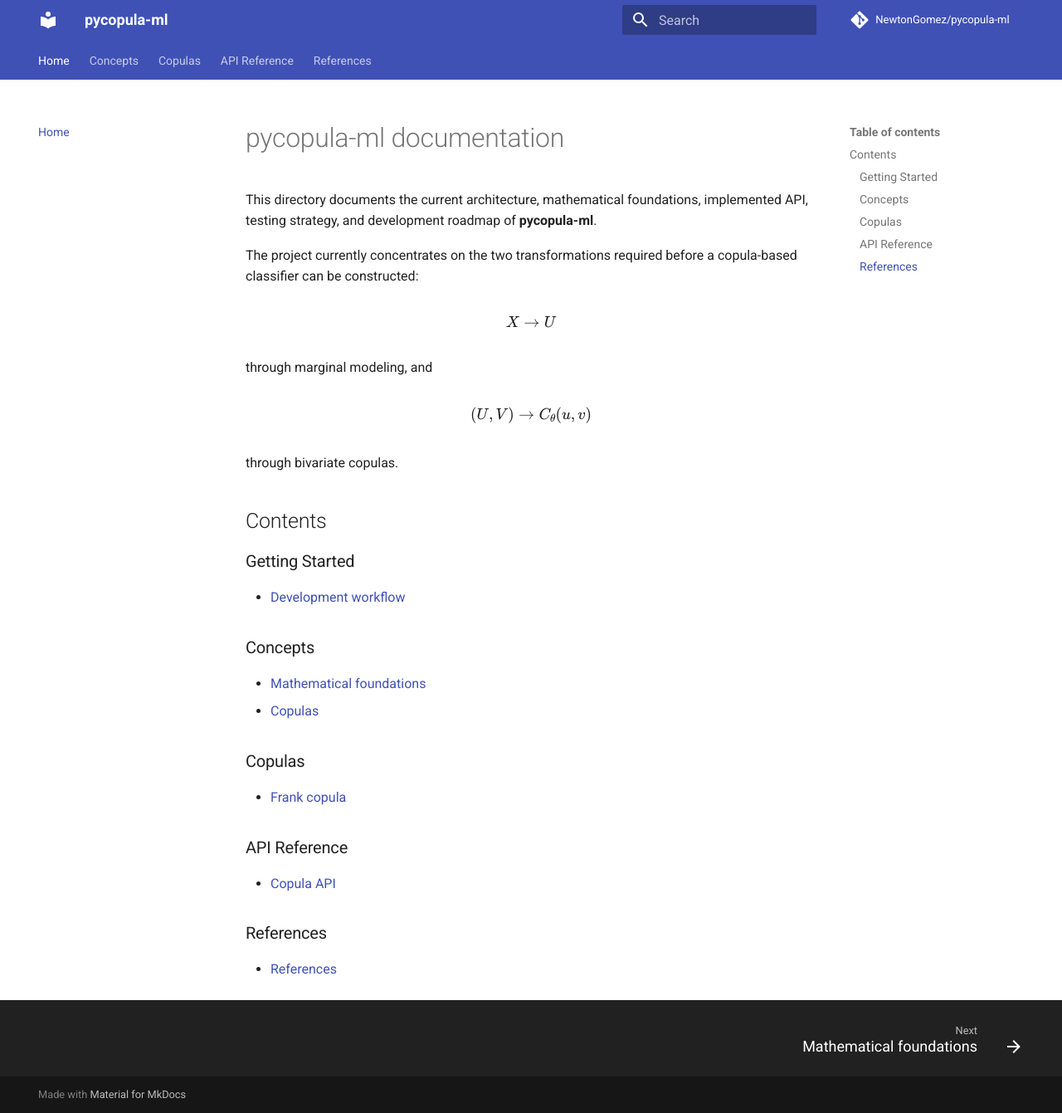
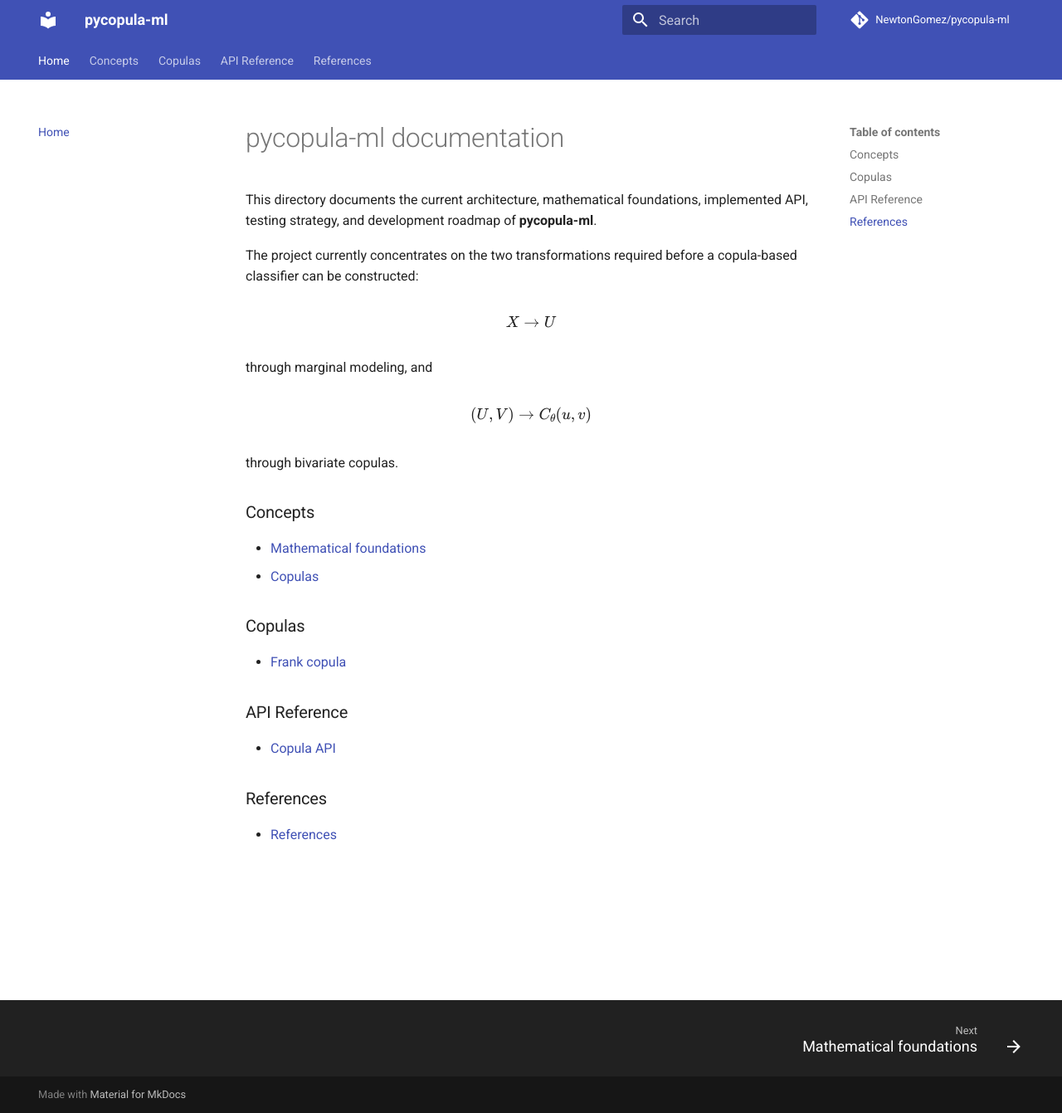
Before and after one commit to NewtonGomez/pycopula-ml, an MkDocs documentation site: the page built from docs/index.md, in a window 1280 px wide and 1341 px high. Shown: the whole window at 83% size. Built offline with MkDocs 1.6.1 and Material for MkDocs 9.7.7, drawn with Linux system fonts in a browser that asks for light colours; comment, search, counter and statistics services are not loaded.

Commit message:
docs bug fix

```diff
--- a/docs/index.md
+++ b/docs/index.md
@@ -20,11 +20,6 @@ $$
 
 through bivariate copulas.
 
-## Contents
-
-### Getting Started
-
-- [Development workflow](getting-started/development.md)
 
 ### Concepts
 
```
